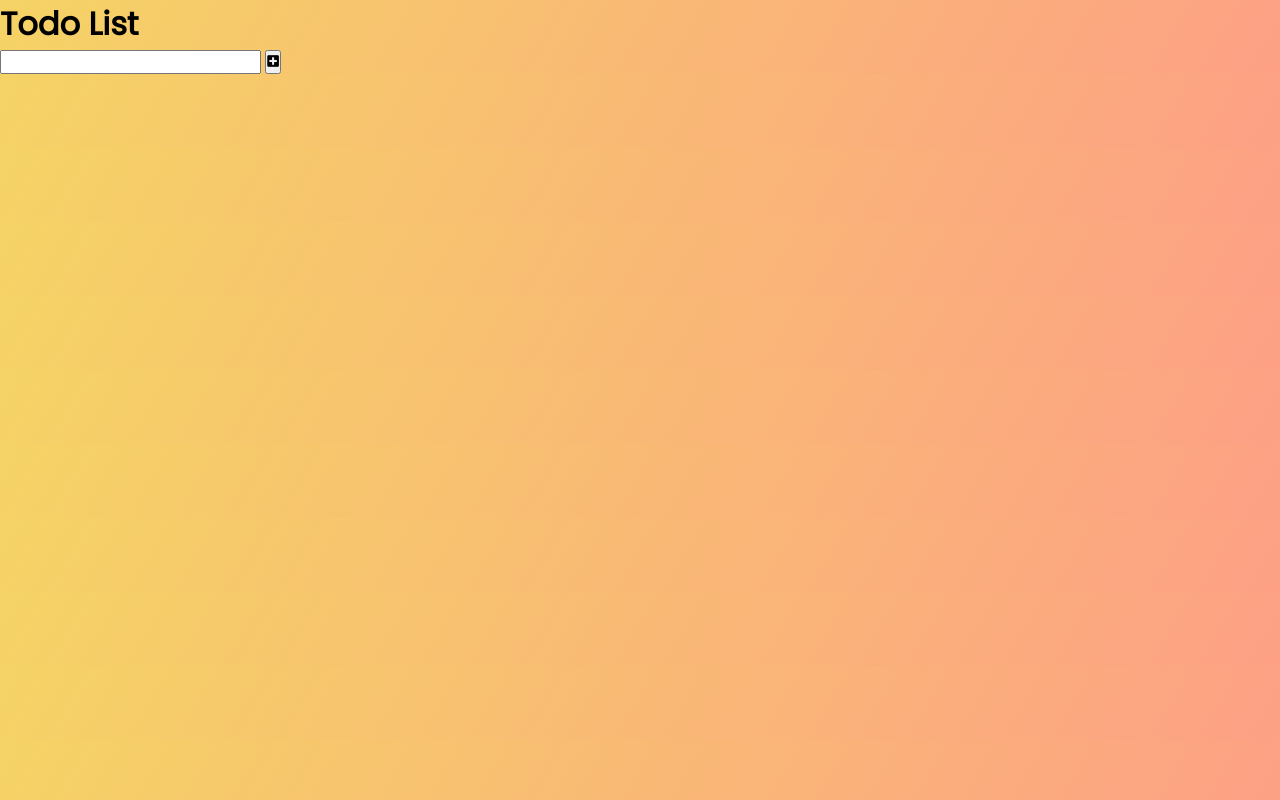
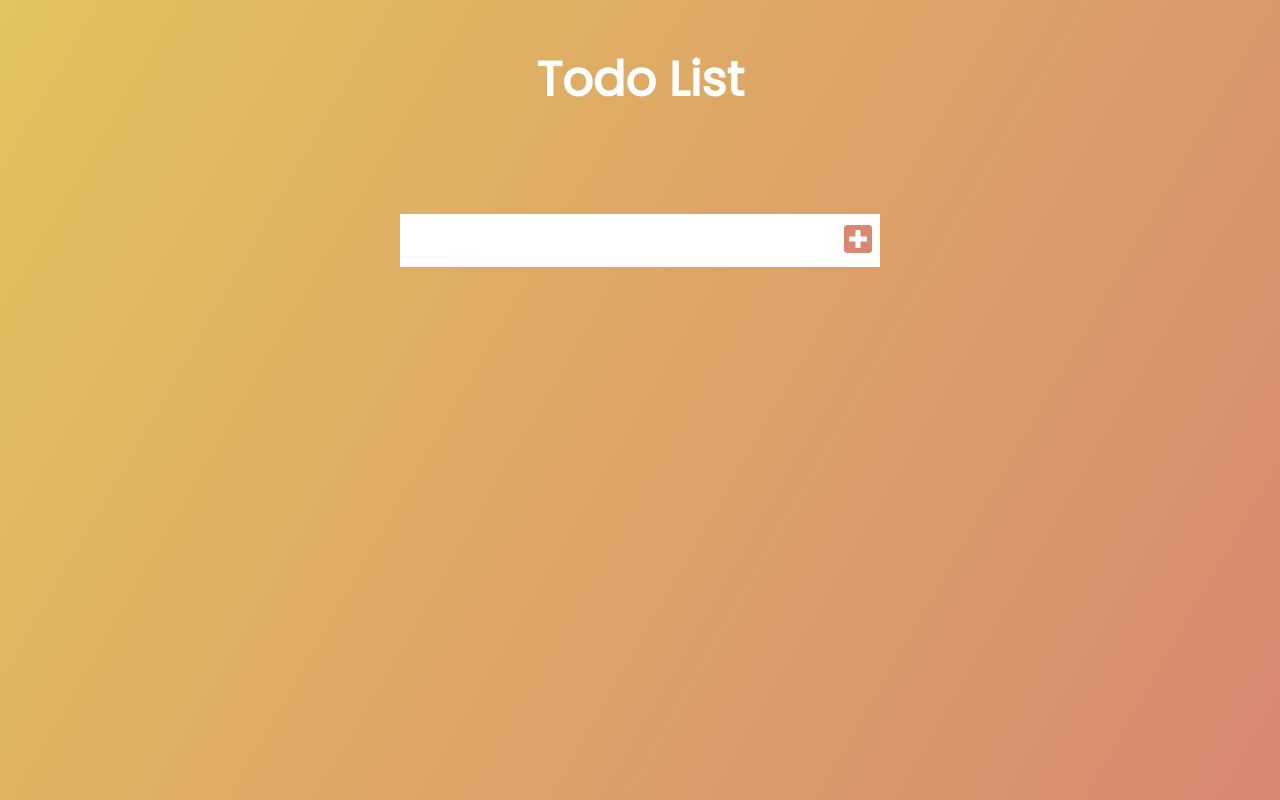
Before and after one commit to tamtam321/vanillaJsTodo, a plain HTML site: page index.html in a window 1280 px wide. Drawn offline with Linux system fonts and the light colour scheme.

Commit message:
Done css first part header and input, button

```diff
--- a/style.css
+++ b/style.css
@@ -1,7 +1,5 @@
 *
 {
-    font-family: 'Poppins', sans-serif;
-
     margin: 0;
     padding: 0;
     box-sizing: border-box;
@@ -9,5 +7,43 @@
 
 body
 {
-    background: linear-gradient(120deg, #f5d365, #fda085);
+    background: linear-gradient(120deg, #e2c35d, #d88771);
+    color: white;
+    font-family: 'Poppins', sans-serif;
+    min-height: 100vh;
 }
+
+header
+{
+    font-size: 1.5rem;
+}
+
+header, form
+{
+    min-height: 20vh;
+    display: flex;
+    justify-content: center;
+    align-items: center;
+}
+
+form input, form button
+{
+    padding: 0.5rem;
+    font-size: 2rem;
+    border: none;
+    background: white;
+}
+
+form button
+{
+    color: #d88771;
+    background: white;
+    cursor: pointer;
+    transition: all 300ms ease;
+}
+
+form button:hover
+{
+    background: #d88771;
+    color: white;
+}
```
